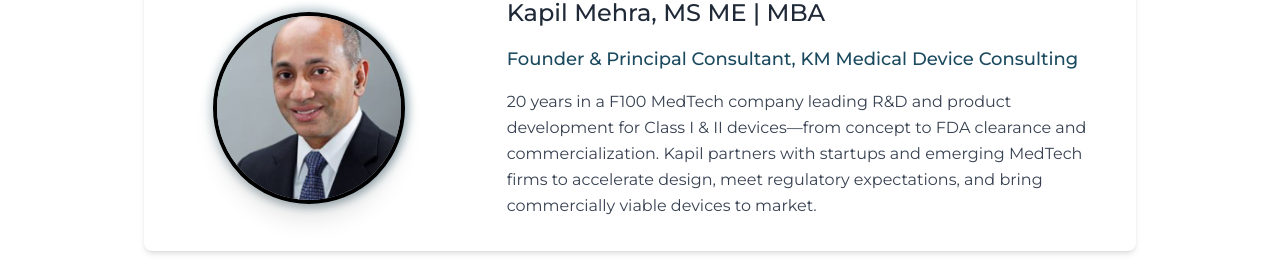
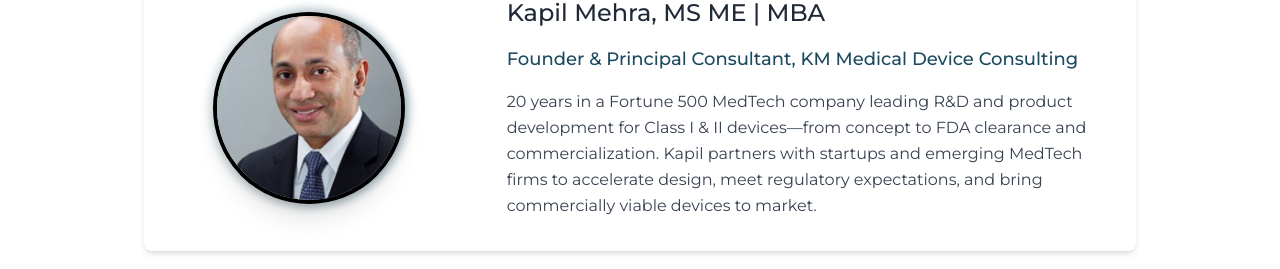
Before and after one commit to lingan7/KM_Medical, a React (Vite) app: page /about in a window 1280 px wide. Shown: the part 606-875 px from the top of the page. Built offline with nearby package versions, Linux system fonts and the light colour scheme.

Commit message:
docs: update F100 to Fortune 500 in About page and add comprehensive documentation

```diff
--- a/src/pages/About.tsx
+++ b/src/pages/About.tsx
@@ -49,7 +49,7 @@
             <h2 className="text-2xl font-medium mb-4 text-gray-800">Kapil Mehra, MS ME | MBA</h2>
             <p className="text-lg font-medium text-primary mb-4">Founder & Principal Consultant, KM Medical Device Consulting</p>
             <p className="text-gray-700 leading-relaxed text-left">
-              20 years in a F100 MedTech company leading R&D and product development for Class I & II devices—from concept to FDA clearance and commercialization. Kapil partners with startups and emerging MedTech firms to accelerate design, meet regulatory expectations, and bring commercially viable devices to market.​
+              20 years in a Fortune 500 MedTech company leading R&D and product development for Class I & II devices—from concept to FDA clearance and commercialization. Kapil partners with startups and emerging MedTech firms to accelerate design, meet regulatory expectations, and bring commercially viable devices to market.​
             </p>
           </div>
         </div>
```
Also changed, not shown: 6 other files (tests, documents, lock files or other folders).
